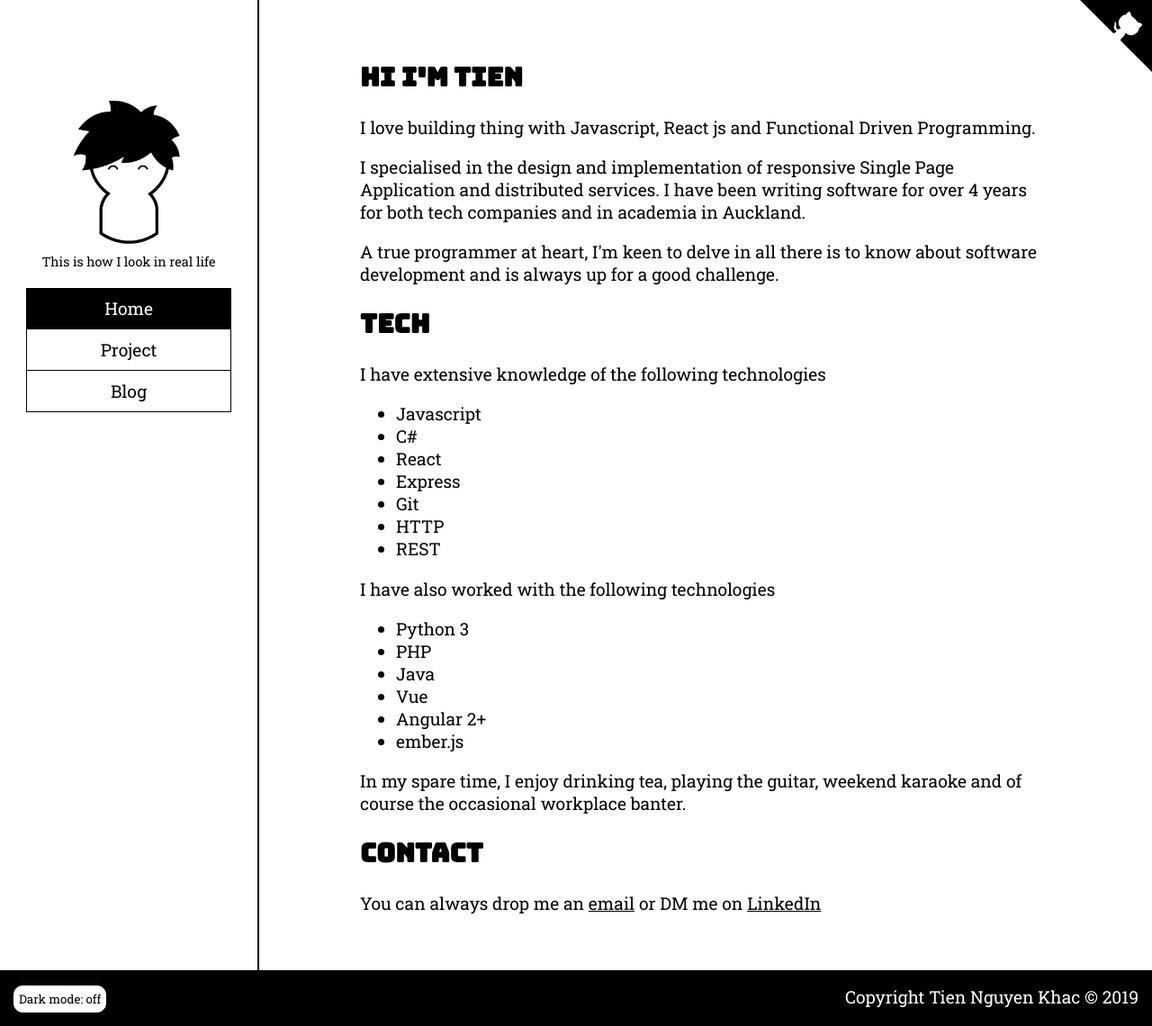
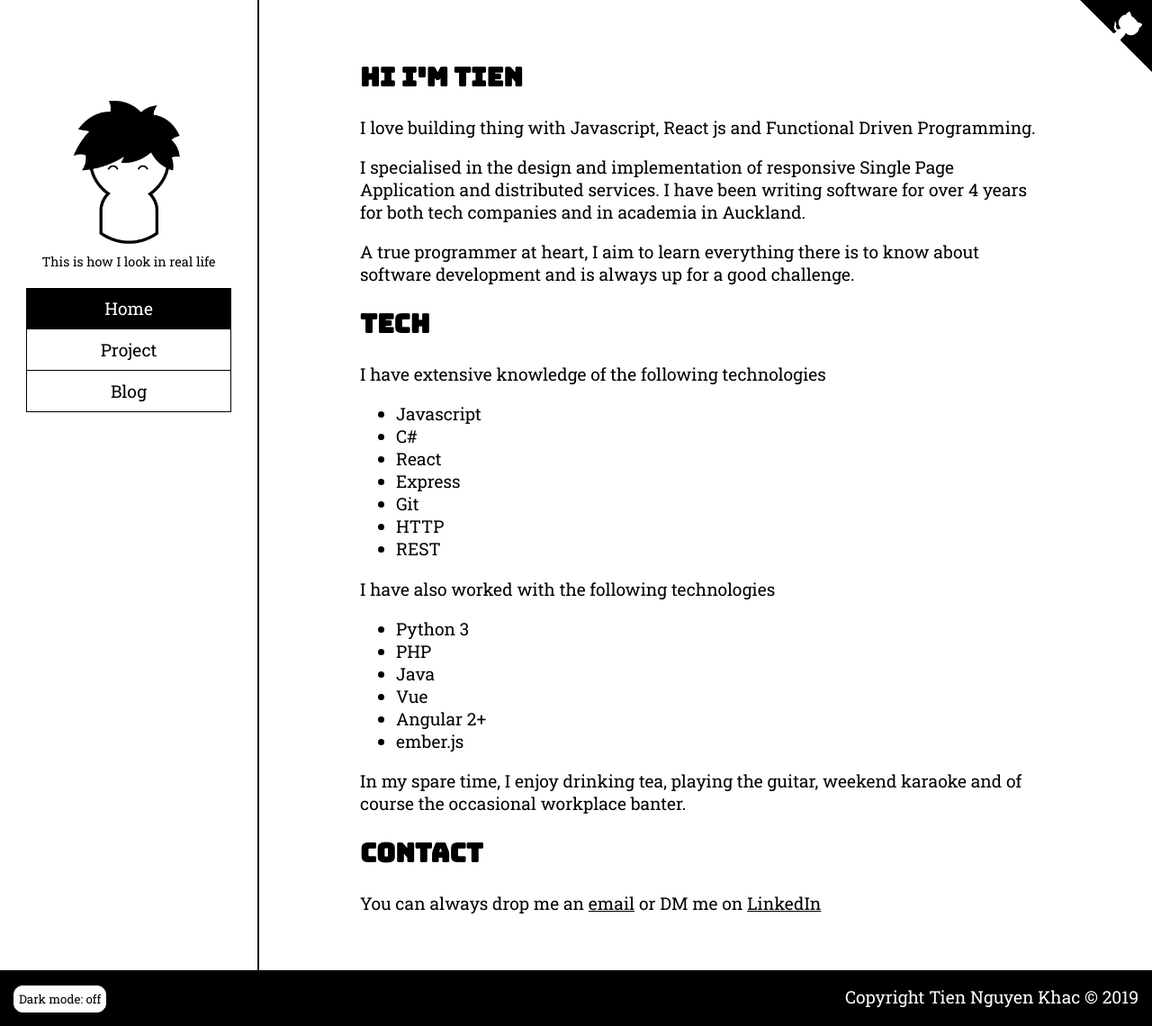
Before and after one commit to tien/tien.github.io, a Jekyll site: the page built from index.html, in a window 1280 px wide. Shown: the whole page at 90% size. Built offline with Jekyll 4.4.1, drawn with Linux system fonts in a browser that asks for light colours.

Commit message:
Rephrase

```diff
--- a/index.html
+++ b/index.html
@@ -16,7 +16,7 @@ layout: default
     4 years for both tech companies and in academia in Auckland.
   </p>
   <p>
-    A true programmer at heart, I'm keen to delve in all there is to know about
+    A true programmer at heart, I aim to learn everything there is to know about
     software development and is always up for a good challenge.
   </p>
 </section>
```
